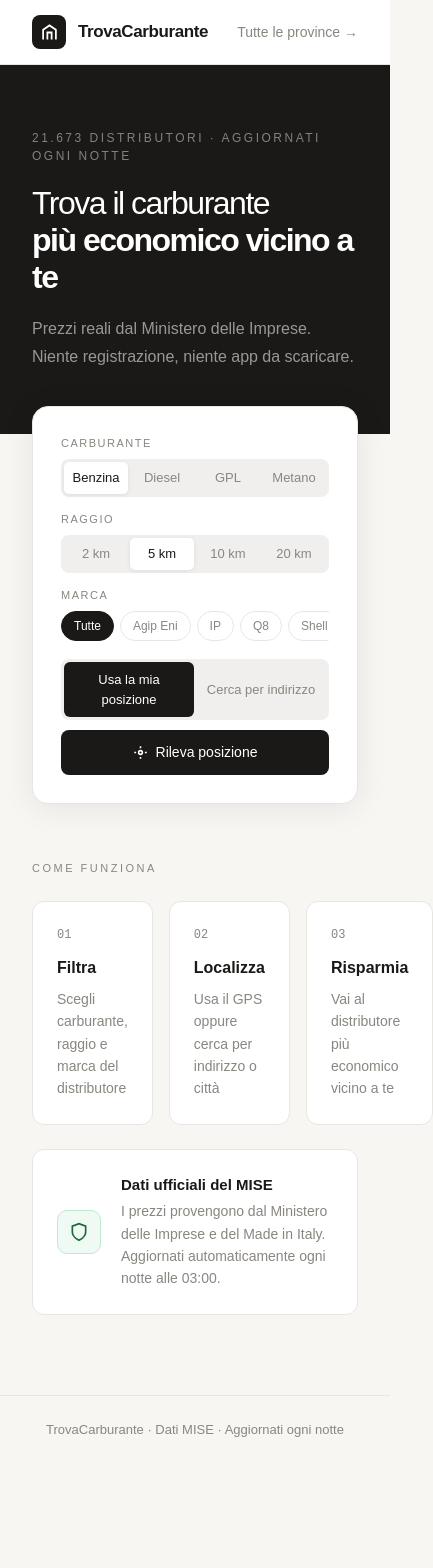
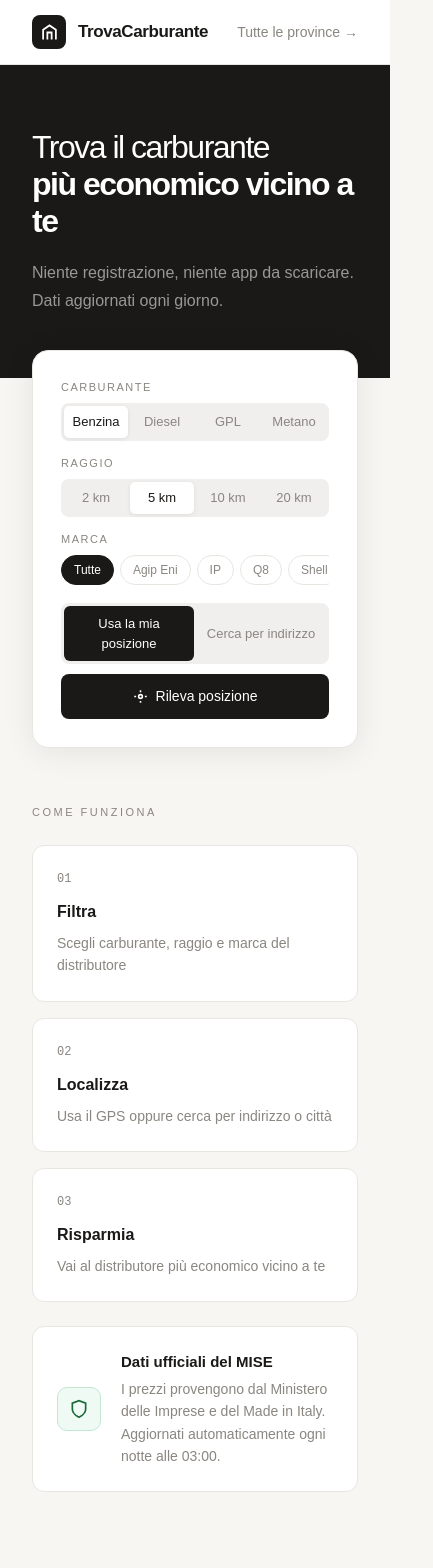
Before and after one commit to YannickMarguerettaz/benzina-economica, a Next.js app: page / in a window 390 px wide. Shown: the top 1568 px of the page, 433 px wide, since content can reach past the window. Before the commit the page ends 1463 px from the top, so only its background shows below. Built offline with nearby package versions, Linux system fonts and the light colour scheme.

Commit message:
fix: remove distributor count from hero, fix mobile layout for steps grid

```diff
--- a/src/app/globals.css
+++ b/src/app/globals.css
@@ -36,3 +36,27 @@ body {
 .animate-fadeup { animation: fadeUp 0.4s ease forwards; }
 .animate-fadeup-delay { animation: fadeUp 0.4s ease 0.1s forwards; opacity: 0; }
 .animate-fadeup-delay-2 { animation: fadeUp 0.4s ease 0.2s forwards; opacity: 0; }
+
+.steps-grid {
+  display: grid;
+  grid-template-columns: repeat(3, 1fr);
+  gap: 16px;
+}
+
+@media (max-width: 600px) {
+  .steps-grid {
+    grid-template-columns: 1fr;
+  }
+
+  .hero-section {
+    padding: 40px 20px;
+  }
+
+  .main-card {
+    padding: 20px 16px;
+  }
+
+  .page-wrapper {
+    padding: 0 16px;
+  }
+}
--- a/src/app/page.tsx
+++ b/src/app/page.tsx
@@ -118,25 +118,22 @@ export default function Home() {
 
       {/* Hero */}
       {!cercato && (
-        <section style={{ background: 'var(--text)', color: 'white', padding: '64px 32px' }}>
+        <section className="hero-section" style={{ background: 'var(--text)', color: 'white', padding: '64px 32px' }}>
           <div style={{ maxWidth: 900, margin: '0 auto' }}>
-            <p style={{ fontSize: 12, letterSpacing: '2.5px', textTransform: 'uppercase', opacity: 0.45, marginBottom: 20 }}>
-              21.673 distributori · aggiornati ogni notte
-            </p>
             <h2 style={{ fontSize: 'clamp(32px, 5vw, 52px)', fontWeight: 300, lineHeight: 1.15, letterSpacing: '-1.5px', margin: 0 }}>
               Trova il carburante<br />
               <span style={{ fontWeight: 700 }}>più economico vicino a te</span>
             </h2>
             <p style={{ fontSize: 16, opacity: 0.55, marginTop: 20, lineHeight: 1.7, maxWidth: 480 }}>
-              Prezzi reali dal Ministero delle Imprese. Niente registrazione, niente app da scaricare.
+              Niente registrazione, niente app da scaricare. Dati aggiornati ogni giorno.
             </p>
           </div>
         </section>
       )}
 
       {/* Card cerca */}
-      <div style={{ maxWidth: 900, margin: cercato ? '32px auto 0' : '-28px auto 0', padding: '0 32px', position: 'relative', zIndex: 10 }}>
-        <div style={{ background: 'var(--surface)', border: '1px solid var(--border)', borderRadius: 16, padding: 28, boxShadow: '0 4px 32px rgba(0,0,0,0.08)' }}>
+      <div className="page-wrapper" style={{ maxWidth: 900, margin: cercato ? '32px auto 0' : '-28px auto 0', padding: '0 32px', position: 'relative', zIndex: 10 }}>
+        <div className="main-card" style={{ background: 'var(--surface)', border: '1px solid var(--border)', borderRadius: 16, padding: 28, boxShadow: '0 4px 32px rgba(0,0,0,0.08)' }}>
 
           <FilterBar
             carburante={carburante}
@@ -332,7 +329,7 @@ export default function Home() {
       {!cercato && (
         <div style={{ maxWidth: 900, margin: '56px auto 0', padding: '0 32px 80px' }}>
           <p style={{ fontSize: 11, letterSpacing: '2.5px', textTransform: 'uppercase', color: 'var(--muted)', marginBottom: 24 }}>Come funziona</p>
-          <div style={{ display: 'grid', gridTemplateColumns: 'repeat(3, 1fr)', gap: 16 }}>
+          <div className="steps-grid">
             {[
               { n: '01', titolo: 'Filtra', desc: 'Scegli carburante, raggio e marca del distributore' },
               { n: '02', titolo: 'Localizza', desc: 'Usa il GPS oppure cerca per indirizzo o città' },
```
